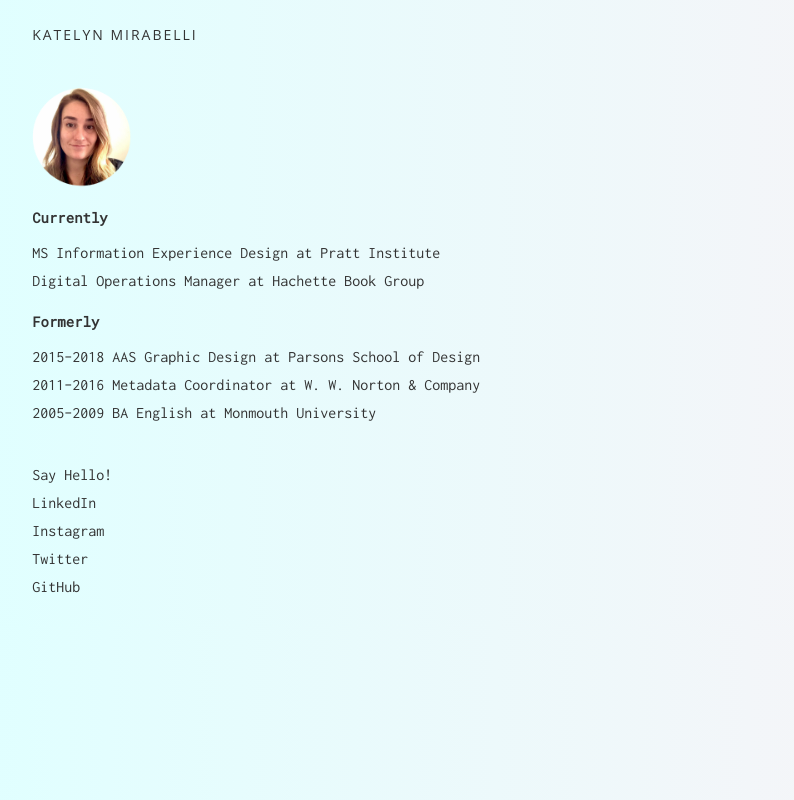
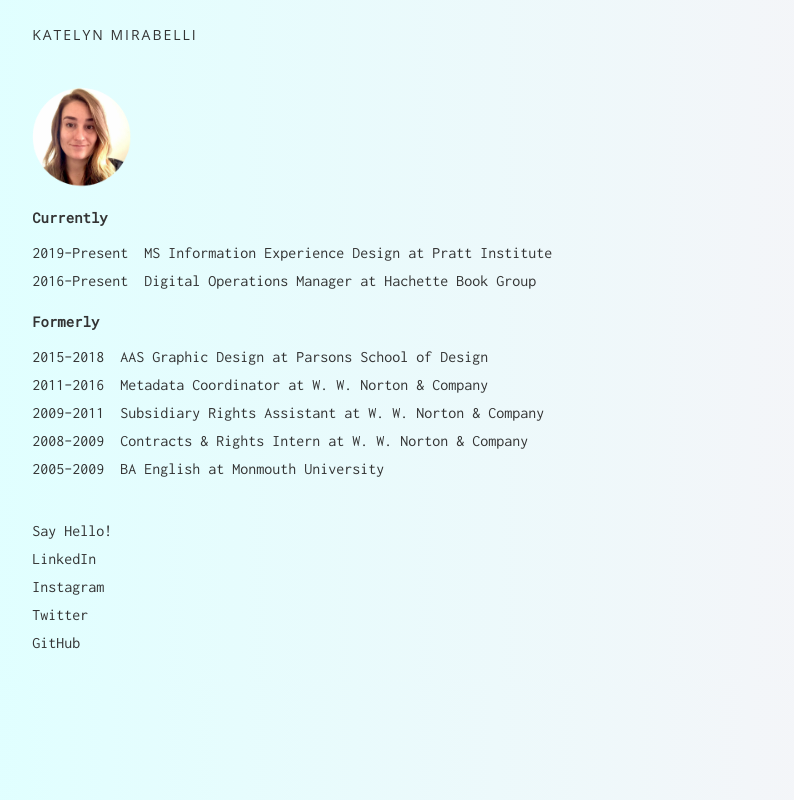
Before and after one commit to kmirabelli/kmirabelli.github.io, a plain HTML site: page index.html in a window 1280 px wide. Shown: the whole page, without its empty margins (18-812 px from the left). Drawn offline with nearby package versions, Linux system fonts and the light colour scheme.

Commit message:
20190429 content fix

```diff
--- a/index.html
+++ b/index.html
@@ -25,15 +25,17 @@
                 <img src="images/profile.png" width="100px"></img><br /><br />
                 <h2>Currently</h2>
                 <ul>
-                    <li>MS Information Experience Design at <a href="https://www.pratt.edu/" target="_blank">Pratt Institute</a></li>
-                    <li>Digital Operations Manager at <a href="https://www.hachettebookgroup.com/" target="_blank">Hachette Book Group</a></li>
+                    <li>2019–Present&nbsp;&nbsp;MS Information Experience Design at <a href="https://www.pratt.edu/" target="_blank">Pratt Institute</a></li>
+                    <li>2016–Present&nbsp;&nbsp;Digital Operations Manager at <a href="https://www.hachettebookgroup.com/" target="_blank">Hachette Book Group</a></li>
                 </ul>
                 <br />
                 <h2>Formerly</h2>
                 <ul>
-                    <li>2015–2018 AAS Graphic Design at <a href="https://www.newschool.edu/parsons/" target="_blank">Parsons School of Design</a></li>
-                    <li>2011–2016 Metadata Coordinator at <a href="http://books.wwnorton.com/books/index.aspx" target="_blank">W. W. Norton & Company</a></li>
-                    <li>2005–2009 BA English at <a href="https://www.monmouth.edu" target="_blank">Monmouth University</a></li>
+                    <li>2015–2018&nbsp;&nbsp;AAS Graphic Design at <a href="https://www.newschool.edu/parsons/" target="_blank">Parsons School of Design</a></li>
+                    <li>2011–2016&nbsp;&nbsp;Metadata Coordinator at <a href="http://books.wwnorton.com/books/index.aspx" target="_blank">W. W. Norton & Company</a></li>
+                    <li>2009–2011&nbsp;&nbsp;Subsidiary Rights Assistant at <a href="http://books.wwnorton.com/books/index.aspx" target="_blank">W. W. Norton & Company</a></li>
+                    <li>2008–2009&nbsp;&nbsp;Contracts & Rights Intern at <a href="http://books.wwnorton.com/books/index.aspx" target="_blank">W. W. Norton & Company</a></li>
+                    <li>2005–2009&nbsp;&nbsp;BA English at <a href="https://www.monmouth.edu" target="_blank">Monmouth University</a></li>
                 </ul>
                  <br /><br />
                 <ul>
```
